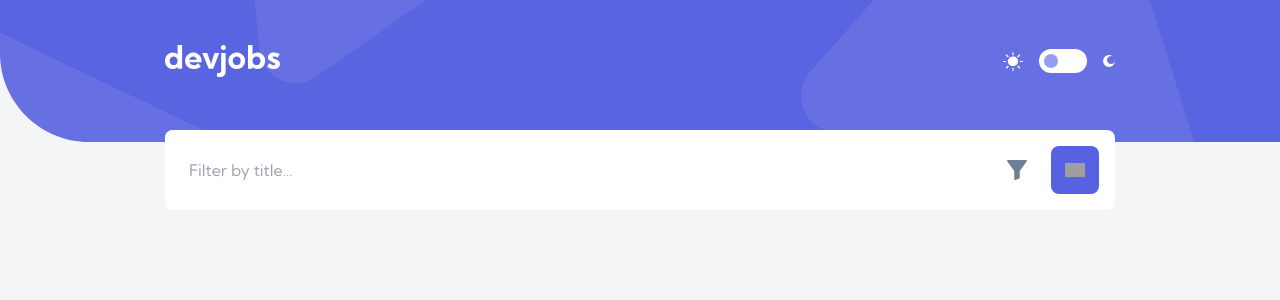
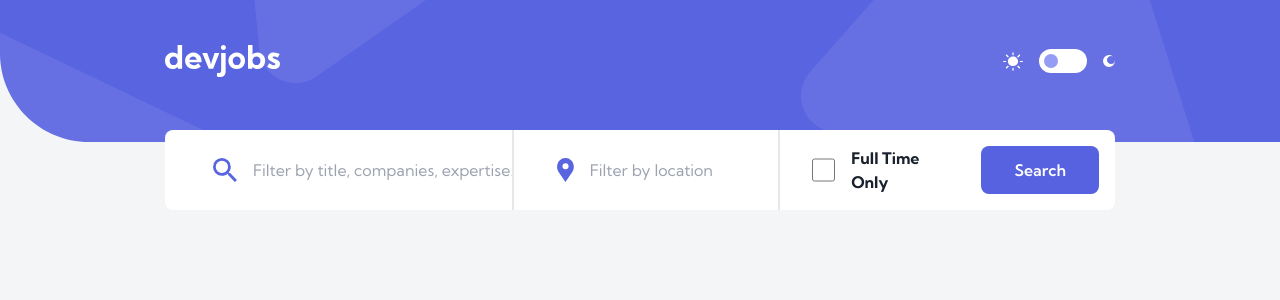
Before and after one commit to Kofiastro/Devjobs-Web-app, a Next.js app: page / in a window 1280 px wide. Shown: the top 300 px of the page. Built offline with nearby package versions, Linux system fonts and the light colour scheme; grey boxes are pictures that could not be loaded.

Commit message:
filter section for medium and large screens fixed

```diff
--- a/app/page.jsx
+++ b/app/page.jsx
@@ -30,7 +30,7 @@ export default function Home() {
               alt='desktop logo'
             />
           </div>
-           {/* Dark and light mode switcher */}
+          {/* Dark and light mode switcher */}
           <div className='flex flex-row items-center '>
             <div>
               <Image
@@ -55,22 +55,68 @@ export default function Home() {
             />
           </div>
         </div>
-        {/* FIlter and search  section a */}
-        <div className=' relative flex justify-between mx-[24px] bg-White rounded-lg h-[80px] -mt-9 md:-mt-2 md:mx-[39px] lg:-mt-8 lg:mx-[165px] '>
+        {/* FIlter section and search */}
+        <div className=' relative  flex justify-between mx-[24px] bg-White rounded-lg h-[80px] -mt-9 md:pl-[32px] md:pr-[16px] md:-mt-2 md:mx-[39px] lg:-mt-8 lg:mx-[165px] md:divide-x-2 '>
+          {/* FIlter and search  section for medium and large screens */}
+          <div className='hidden md:flex flex-row justify-center items-center'>
+            {/* input large screens*/}
+            {/* Search field */}
+            <Image
+              src={'/desktop/icon-search.svg'}
+              width={23.94}
+              height={23.94}
+              className='mx-[16px]'
+            />
+            <input
+              type='text'
+              className=' text-Grey ring-0 rounded-lg focus:ring-0 focus:outline-none focus:border-none w-[271px]  '
+              placeholder='Filter by title, companies, expertise…'
+            />
+          </div>
+          {/* Filter by location */}
+          <div className='hidden md:flex flex-row justify-center items-center pl-[32px]'>
+            {/* Filter location */}
+            <Image
+              src={'/desktop/icon-location.svg'}
+              width={16.72}
+              height={23.89}
+              className='mx-[16px]'
+            />
+            <input
+              type='text'
+              className=' text-Grey ring-0 rounded-lg focus:ring-0 focus:outline-none focus:border-none'
+              placeholder='Filter by location'
+            />
+          </div>
+          {/* jobs category */}
+          <div className='hidden md:flex flex-row justify-center items-center pl-[32px]'>
+            <input type='checkbox' className='form-chekbox  bg-Grey h-[24px] w-[24px] accent-Violet  ' />
+            <h1 className='font-bold text-VeryDarkBlue pl-[16px]'>
+              Full Time Only
+            </h1>
+            <button className='bg-Violet w-[123px] h-[48px] rounded-lg ml-[26px] '>
+              <h1 className='text-White font-semibold'>Search</h1>
+            </button>
+          </div>
+
+          {/* input for small screens */}
           <input
             type='text'
-            className='pl-[24px] text-Grey ring-0 rounded-lg focus:ring-0 focus:outline-none focus:border-none'
+            className='pl-[24px] text-Grey ring-0 rounded-lg focus:ring-0 focus:outline-none focus:border-none md:hidden '
             placeholder='Filter by title…'
           />
-          {/* search and filter BUtton */}
-          <div className=" relative flex justify-center items-center space-x-[24.03px] mx-auto mr-[16px] ">
-
-            <Image src={'/mobile/icon-filter.svg'} width={19.97} height={20}/>
+          {/* search and filter BUtton on small screens*/}
+          <div className=' relative flex justify-center items-center space-x-[24.03px] mx-auto mr-[16px] md:hidden '>
+            <Image src={'/mobile/icon-filter.svg'} width={19.97} height={20} />
 
             <div className=' h-[48px] w-[48px]  flex items-center justify-center rounded-lg bg-Violet '>
-            <Image src={'/mobile/icon-search.svg'} width={19.95} height={19.95} className=''/>
+              <Image
+                src={'/mobile/icon-search.svg'}
+                width={19.95}
+                height={19.95}
+                className=''
+              />
             </div>
-
           </div>
         </div>
       </section>
```
